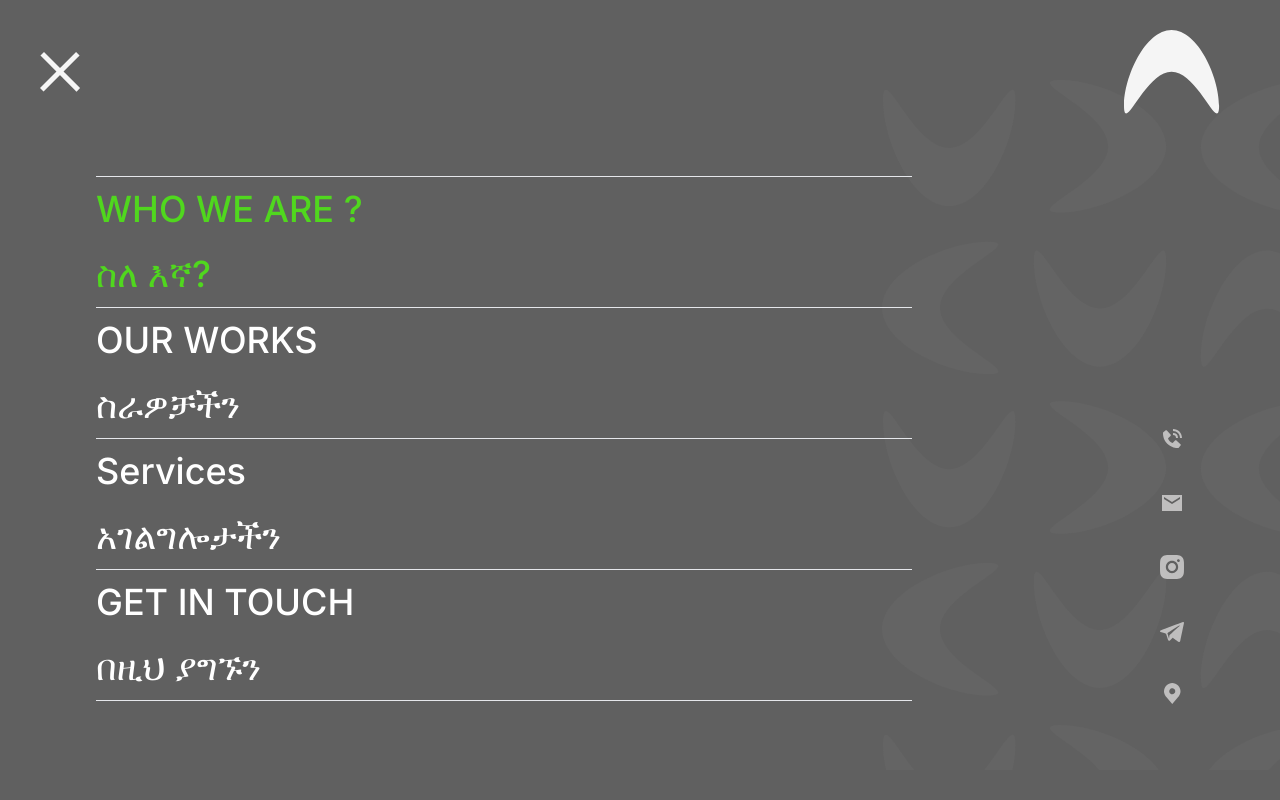
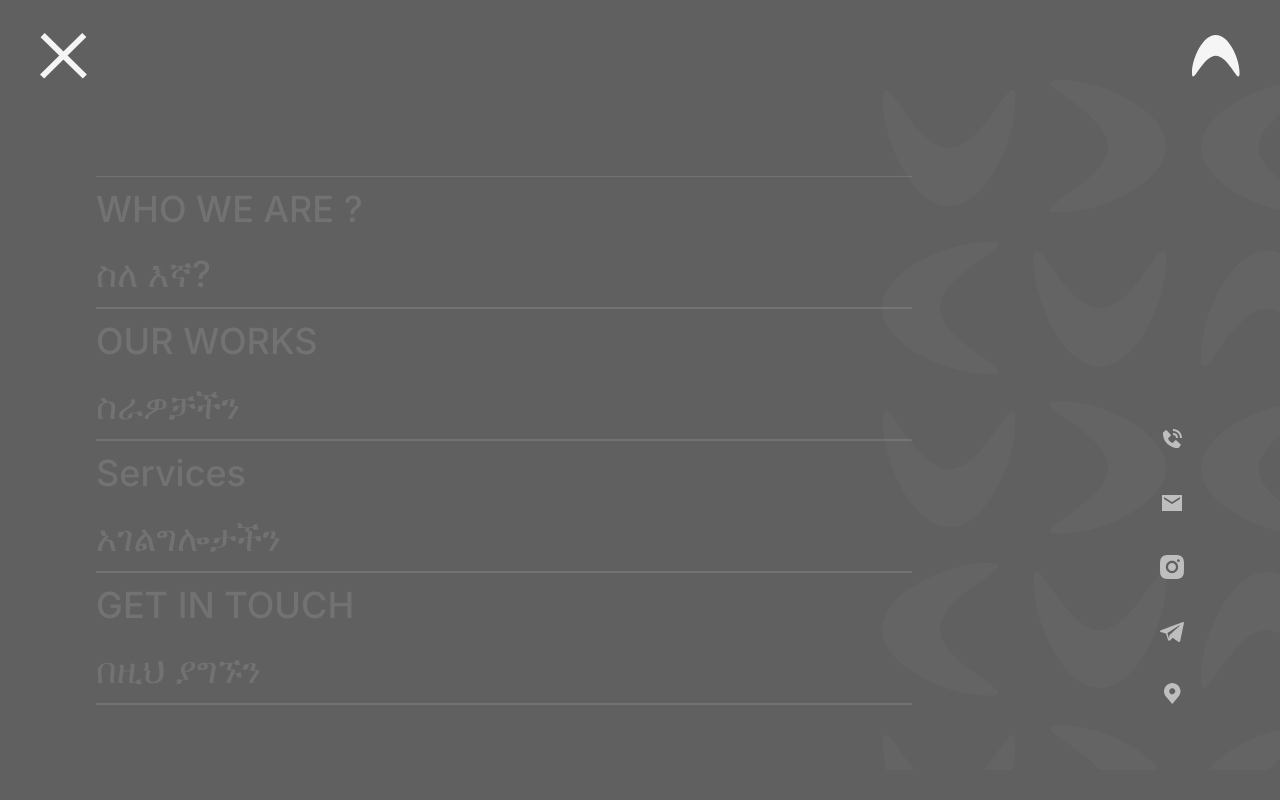
Before and after one commit to Aklilegetachew/AMDE, a Next.js app: page / in a window 1280 px wide. Both pictures are taken after a click on the button 41 px from the left and 52 px from the top of the page. Shown: the top 800 px of the page. Built offline with nearby package versions, Linux system fonts and the light colour scheme.

Commit message:
main page

```diff
--- a/src/app/Component/AnimatedMenu.tsx
+++ b/src/app/Component/AnimatedMenu.tsx
@@ -7,6 +7,7 @@ import BackgroundOverlay from "../../../public/backgroudoverlay.svg";
 import Socials from "../../../public/socials.svg";
 import Logo from "../../../public/logo-gray.svg";
 import X from "../../../public/x.svg";
+import Image from "next/image";
 
 const AnimatedMenu: React.FC = () => {
   const menuRef = useRef<HTMLDivElement | null>(null);
@@ -58,46 +59,64 @@ const AnimatedMenu: React.FC = () => {
           isOpen ? "translate-x-0 opacity-100" : "-translate-x-full opacity-0"
         }`}
       >
-        <nav className=" fixed w-full top-8 left-0 h-10 p-10  flex justify-between items-center">
+        <nav className=" fixed w-full top-8 left-0 px-10  flex justify-between items-center">
           <button onClick={toggleMenu} className="flex items-center">
-            <X className="w-auto h-auto" />
+            {/* <Image
+              src="/x.svg"
+              alt="Logo"
+
+              className="sm:w-8 md:w-18 lg:w-16 xl:w-24 object-contain"
+            /> */}
+
+            <img
+              src="/x.svg"
+              alt="Logo"
+              className="w-6 h-6 sm:w-8 sm:h-8 md:w-10 md:h-10 lg:w-12 lg:h-12 object-contain"
+            />
+            {/* <X className="sm:w-10 md:w-24 lg:w-26 xl:w-100" /> */}
           </button>
 
-          <div className="flex items-center">
+          {/* <div className="flex items-center">
             <Logo className="w-24 h-auto sm-below:w-16 mr-5 md:w-26 md:h-auto lg:w-30 lg:h-auto" />
+          </div> */}
+          <div className="flex items-center ">
+            <img
+              src="/logo-gray.svg"
+              alt="Logo"
+              className="w-6 h-6 sm:w-8 sm:h-8 md:w-10 md:h-10 lg:w-12 lg:h-12 object-contain"
+            />
           </div>
         </nav>
-        <div className="w-full flex p-24 justify-between">
-          <ul className="list-none pt-20 m-0 flex flex-col flex-grow flex-shrink-0 w-2/3">
-            <hr />
-            <li className=" font-lexend-deca text-4xl sm-below:text-xl font-medium leading-[65px] text-left  hover: text-[#50d71e]">
-              <div className=" flex flex-col">
+        <div className="w-full flex p-10 justify-between sm:p-24 ">
+          <ul className="list-none pt-20 m-0 flex flex-col w-full flex-grow flex-shrink-0 lg:w-2/3">
+            <li className="font-lexend-deca text-[#727272] text-4xl sm-below:text-xl font-medium leading-[65px] text-left  hover:text-[#F5F5F5]">
+              <div className="flex flex-col  justify-center items-center lg:justify-start lg:items-start border-y border-[#727272] hover:border-[#F5F5F5]">
                 <a href="#">WHO WE ARE ?</a>
                 <a href="#">ስለ እኛ?</a>
               </div>
             </li>
-            <hr />
-            <li className="font-lexend-deca text-4xl sm-below:text-xl font-medium leading-[65px] text-left">
-              <div className="flex flex-col">
+
+            <li className="font-lexend-deca text-[#727272] text-4xl sm-below:text-xl font-medium leading-[65px] text-left hover:text-[#F5F5F5]">
+              <div className="flex flex-col  justify-center items-center lg:justify-start lg:items-start border-y border-[#727272] hover:border-[#F5F5F5]">
                 <a href="#">OUR WORKS</a>
                 <a href="#">ስራዎቻችን</a>
               </div>
             </li>
-            <hr />
-            <li className="font-lexend-deca text-4xl sm-below:text-xl font-medium leading-[65px] text-left">
-              <div className="flex flex-col">
+
+            <li className="font-lexend-deca text-[#727272] text-4xl sm-below:text-xl font-medium leading-[65px] text-left hover:text-[#F5F5F5]">
+              <div className="flex flex-col  justify-center items-center lg:justify-start lg:items-start border-y border-[#727272] hover:border-[#F5F5F5]">
                 <a href="#">Services</a>
                 <a href="#">አገልግሎታችን</a>
               </div>
             </li>
-            <hr />
-            <li className="font-lexend-deca text-4xl sm-below:text-xl font-medium leading-[65px] text-left">
-              <div className="flex flex-col">
+            {/* <hr className="border-[#727272] hover:border-[#F5F5F5]" /> */}
+            <li className="font-lexend-deca text-[#727272] text-4xl sm-below:text-xl font-medium leading-[65px] text-left hover:text-[#F5F5F5]">
+              <div className="flex flex-col justify-center items-center lg:justify-start lg:items-start border-y border-[#727272] hover:border-[#F5F5F5]">
                 <a href="#">GET IN TOUCH</a>
                 <a href="#">በዚህ ያግኙን</a>
               </div>
             </li>
-            <hr />
+            <hr className="border-[#727272] hover:border-[#F5F5F5]" />
           </ul>
           <div className="flex items-end justify-end w-1/4">
             <BackgroundOverlay className=" absolute top-20 right-0 bg-cover bg-center" />
--- a/src/app/Component/Footer.tsx
+++ b/src/app/Component/Footer.tsx
@@ -3,11 +3,17 @@ import React from "react";
 const Footer: React.FC = () => {
   return (
     <footer>
-      <div className="bg-[#606060] w-full px-4 flex items-center justify-between">
-        <img src="/logo-namesmall.svg" alt="AMDE Consulting Architects &amp; Engineers" className="w-64 h-24" />
+      <div className="bg-[#606060] w-full px-4 flex items-center justify-between h-[8vh]">
+        <img
+          src="/logo-namesmall.svg"
+          alt="AMDE Consulting Architects &amp; Engineers"
+          className="w-64 h-10"
+        />
         <div className="flex items-center justify-between">
-          <p className="text-white text-sm font-normal">&copy; {new Date().getFullYear()} Copyright 2024 AMDE Consulting Architects &amp; Engineers</p>
-
+          <p className="text-white text-sm font-normal">
+            &copy; {new Date().getFullYear()} Copyright 2024 AMDE Consulting
+            Architects &amp; Engineers
+          </p>
         </div>
       </div>
     </footer>
--- a/src/app/Component/Header.tsx
+++ b/src/app/Component/Header.tsx
@@ -1,18 +1,40 @@
 import React from "react";
 import Link from "next/link";
+import Image from "next/image";
 
 import Logo from "../../../public/logo.svg";
-import AnimatedMenu from './AnimatedMenu';
+import AnimatedMenu from "./AnimatedMenu";
 
 const Header: React.FC = () => {
   return (
-    <header className="h-[15vh]">
-      <nav className="w-full p-4 pb-1 flex justify-between items-center ">
+    <header className="h-[15vh] sm:h-[8vh] md:h-[13vh]">
+      <nav className="w-full p-4 pb-1 flex justify-between items-center">
         <div className="flex items-center">
-        <AnimatedMenu />
+
+          <AnimatedMenu />
         </div>
-        <div className="flex items-center">
-          <Logo className="w-26 h-auto mr-5 md:w-26 md:h-auto lg:w-30 lg:h-auto" />
+        <div className="flex items-center ml-auto">
+          {/* Logo */}
+          {/* <div className="relative w-56 sm:w-20 md:w-24 lg:w-26 xl:w-30 h-auto">
+            <Image
+              src="/logo.png"
+              alt="Selected Image"
+              width={250}
+              layout="fill"
+              objectFit="contain" // Use 'contain' to scale the image proportionally
+              className="grayscale-0"
+            />
+          </div> */}
+
+          <div className="flex-shrink-0">
+            <Image
+              src="/logo.svg"
+              alt="Logo"
+              width={50}
+              height={50}
+              className="sm:w-10 md:w-24 lg:w-26 xl:w-100 object-contain"
+            />
+          </div>
         </div>
       </nav>
     </header>
--- a/src/app/Component/ui/layout-grid.tsx
+++ b/src/app/Component/ui/layout-grid.tsx
@@ -26,7 +26,7 @@ export const LayoutGrid = ({ cards }: { cards: Card[] }) => {
   };
 
   return (
-    <div className="w-full h-full p-10 grid grid-cols-1 md:grid-cols-3  max-w-7xl mx-auto gap-4 relative">
+    <div className="w-full h-full  grid grid-cols-1 md:grid-cols-3  max-w-full  gap-0 relative ">
       {cards.map((card, i) => (
         <div key={i} className={cn(card.className, "")}>
           <motion.div
@@ -35,15 +35,15 @@ export const LayoutGrid = ({ cards }: { cards: Card[] }) => {
               card.className,
               "relative overflow-hidden",
               selected?.id === card.id
-                ? "rounded-lg cursor-pointer absolute inset-0 h-1/2 w-full md:w-1/2 m-auto z-50 flex justify-center items-center flex-wrap flex-col"
+                ? " cursor-pointer absolute inset-0 h-1/2 w-full md:w-1/2 m-auto z-50 flex justify-center items-center flex-wrap flex-col"
                 : lastSelected?.id === card.id
-                ? "z-40 bg-white rounded-xl h-full w-full"
-                : "bg-white rounded-xl h-full w-full"
+                ? "z-40 bg-white  h-full w-full"
+                : "bg-white  h-full w-full"
             )}
             layoutId={`card-${card.id}`}
           >
             {selected?.id === card.id && <SelectedCard selected={selected} />}
-            <ImageComponent card={card} />
+            <ImageComponent card={card} isSelected={selected?.id === card.id} />
           </motion.div>
         </div>
       ))}
@@ -59,15 +59,23 @@ export const LayoutGrid = ({ cards }: { cards: Card[] }) => {
   );
 };
 
-const ImageComponent = ({ card }: { card: Card }) => {
+const ImageComponent = ({
+  card,
+  isSelected,
+}: {
+  card: Card;
+  isSelected: boolean;
+}) => {
   return (
     <motion.img
       layoutId={`image-${card.id}-image`}
       src={card.thumbnail}
-      height="500"
-      width="500"
+      // className={cn(
+      //   "w-full h-full object-cover  absolute transition duration-200"
+      // )}
       className={cn(
-        "object-cover object-top absolute inset-0 h-full w-full transition duration-200"
+        "w-full h-full object-cover grayscale  absolute transition duration-200",
+        isSelected ? "grayscale-0" : "hover:grayscale-0"
       )}
       alt="thumbnail"
     />
@@ -84,7 +92,7 @@ const SelectedCard = ({ selected }: { selected: Card | null }) => {
         animate={{
           opacity: 0.6,
         }}
-        className="absolute inset-0 h-full w-full bg-black opacity-60 z-10"
+        className="absolute inset-0 h-full w-full z-10"
       />
       <motion.div
         layoutId={`content-${selected?.id}`}
@@ -104,9 +112,22 @@ const SelectedCard = ({ selected }: { selected: Card | null }) => {
           duration: 0.3,
           ease: "easeInOut",
         }}
-        className="relative px-8 pb-4 z-[70]"
+        className="relative px-0 pb-0 z-[70]"
       >
-        {selected?.content}
+        {/* {selected?.content} */}
+
+        <Image
+          src={selected?.thumbnail || ""}
+          alt="Selected Image"
+          layout="fill"
+          objectFit="cover"
+          className="grayscale-0"
+        />
+        {selected?.content && (
+          <div className="absolute bottom-0 left-0 p-4 bg-black bg-opacity-50 text-white w-full">
+            {selected?.content}
+          </div>
+        )}
       </motion.div>
     </div>
   );
--- a/src/app/page.tsx
+++ b/src/app/page.tsx
@@ -7,79 +7,89 @@ import OurWork from "./Component/OurWork";
 import Services from "./Component/Services";
 import GetInTouch from "./Component/GetInTouch";
 import Footer from "./Component/Footer";
+import { LayoutGrid } from "./Component/ui/layout-grid";
 export default function Home() {
-  interface ImageData {
-    src: string;
-    alt: string;
-  }
-  const images: ImageData[] = [
-    { src: "/Hillhouseinterior.jpg", alt: "Image 1" },
-    { src: "/meskelSquare2.jpg", alt: "Image 2" },
-    { src: "/mazegaja.jpg", alt: "Image 2" },
-    { src: "/Hillhouseinterior.jpg", alt: "Image 1" },
-    { src: "/mazegaja.jpg", alt: "Image 2" },
-    { src: "/meskelSquare2.jpg", alt: "Image 2" },
-    { src: "/Hillhousefront.jpg", alt: "Image 2" },
+  type Card = {
+    id: number;
+    content: JSX.Element | React.ReactNode | string;
+    className: string;
+    thumbnail: string;
+  };
+
+  const images: Card[] = [
+    {
+      id: 1,
+      content: <p>Image 1 Content</p>,
+      className: " row-span-3",
+      thumbnail: "/Hillhouseinterior.jpg",
+    },
+    {
+      id: 2,
+      content: <p>Image 2 Content</p>,
+      className: "row-span-2",
+      thumbnail: "/mazegaja.jpg",
+    },
+    {
+      id: 3,
+      content: <p>Image 3 Content</p>,
+      className: "row-span-3 object-bottom",
+      thumbnail: "/meskelSquare2.jpg",
+    },
+
+    {
+      id: 7,
+      content: <p>Image 7 Content</p>,
+      className: "row-span-3",
+      thumbnail: "/Hillhousefront.jpg",
+    },
+    {
+      id: 8,
+      content: <p>Image 8 Content</p>,
+      className: "row-span-2",
+      thumbnail: "/Greentowerinterior.jpg",
+    },
+    {
+      id: 10,
+      content: <p>Image 10 Content</p>,
+      className: "row-span-2",
+      thumbnail: "/Hillhouse.jpg",
+    },
+    {
+      id: 13,
+      content: <p>Image 13 Content</p>,
+      className: "col-span-2 row-span-3 object-bottom",
+      thumbnail: "/meskelSquarecrop.jpg",
+    },
+    {
+      id: 9,
+      content: <p>Image 9 Content</p>,
+      className: "row-span-2 row-span-3",
+      thumbnail: "/Greentowerinteriorside.jpg",
+    },
+
+    // {
+    //   id: 11,
+    //   content: <p>Image 11 Content</p>,
+    //   className: "",
+    //   thumbnail: "/Hillhouse2.jpg",
+    // },
+    // {
+    //   id: 12,
+    //   content: <p>Image 12 Content</p>,
+    //   className: "",
+    //   thumbnail: "/Hillhouseside.jpg",
+    // },
+
     // ... more images
   ];
 
   return (
-    <main className="h-screen">
+    <main className="min-h-screen min-w-full flex flex-col h-screen">
       <Header />
-      <div className="">
-        <div className="grid grid-cols-3 grid-rows-8 gap-0 h-full">
-          <div className="bg-red-200  row-span-6">
-            {" "}
-            <img
-              src={images[1].src}
-              alt={images[1].alt}
-              className="w-full h-full object-cover grayscale hover:grayscale-0 "
-            />
-          </div>
-          <div className="bg-yellow-300  row-span-3">
-            <img
-              src={images[6].src}
-              alt={images[6].alt}
-              className="w-full h-full object-cover grayscale hover:grayscale-0"
-            />
-          </div>
-          <div className="bg-gray-400 row-span-6 ">
-            <img
-              src={images[1].src}
-              alt={images[1].alt}
-              className="w-full h-full object-cover grayscale hover:grayscale-0"
-            />
-          </div>
-          <div className="bg-gray-200  row-span-5">
-            <img
-              src={images[0].src}
-              alt={images[0].alt}
-              className="w-full h-full object-cover grayscale hover:grayscale-0"
-            />
-          </div>
-          <div className="bg-gray-300  row-span-3">
-            <img
-              src={images[0].src}
-              alt={images[0].alt}
-              className="w-full h-full object-cover grayscale hover:grayscale-0 "
-            />
-          </div>
-          <div className="bg-gray-400  row-span-3">
-            <img
-              src={images[0].src}
-              alt={images[0].alt}
-              className="w-full h-full object-cover grayscale hover:grayscale-0 "
-            />
-          </div>
-          <div className="bg-gray-200">scroll down </div>
-        </div>
+      <div className="h-[89vh]">
+        <LayoutGrid cards={images} />
       </div>
-      <Whoarewe />
-      <OurWork />
-      <Services />
-      <GetInTouch />
       <Footer />
     </main>
-
   );
 }
--- /dev/null
+++ b/src/app/storeOld.tsx
@@ -0,0 +1,85 @@
+import Image from "next/image";
+import Header from "./Component/Header";
+import ImageGallary from "./Component/ImageGallary";
+import ImageCard from "./Component/ImageCard";
+import Whoarewe from "./Component/Whoarewe";
+import OurWork from "./Component/OurWork";
+import Services from "./Component/Services";
+import GetInTouch from "./Component/GetInTouch";
+import Footer from "./Component/Footer";
+export default function Home() {
+  interface ImageData {
+    src: string;
+    alt: string;
+  }
+  const images: ImageData[] = [
+    { src: "/Hillhouseinterior.jpg", alt: "Image 1" },
+    { src: "/meskelSquare2.jpg", alt: "Image 2" },
+    { src: "/mazegaja.jpg", alt: "Image 2" },
+    { src: "/Hillhouseinterior.jpg", alt: "Image 1" },
+    { src: "/mazegaja.jpg", alt: "Image 2" },
+    { src: "/meskelSquare2.jpg", alt: "Image 2" },
+    { src: "/Hillhousefront.jpg", alt: "Image 2" },
+    // ... more images
+  ];
+
+  return (
+    <main className="h-screen">
+      <Header />
+      <div className="">
+        <div className="grid grid-cols-3 grid-rows-8 gap-0 h-full">
+          <div className="bg-red-200  row-span-6">
+            {" "}
+            <img
+              src={images[1].src}
+              alt={images[1].alt}
+              className="w-full h-full object-cover grayscale hover:grayscale-0 "
+            />
+          </div>
+          <div className="bg-yellow-300  row-span-3">
+            <img
+              src={images[6].src}
+              alt={images[6].alt}
+              className="w-full h-full object-cover grayscale hover:grayscale-0"
+            />
+          </div>
+          <div className="bg-gray-400 row-span-6 ">
+            <img
+              src={images[1].src}
+              alt={images[1].alt}
+              className="w-full h-full object-cover grayscale hover:grayscale-0"
+            />
+          </div>
+          <div className="bg-gray-200  row-span-5">
+            <img
+              src={images[0].src}
+              alt={images[0].alt}
+              className="w-full h-full object-cover grayscale hover:grayscale-0"
+            />
+          </div>
+          <div className="bg-gray-300  row-span-3">
+            <img
+              src={images[0].src}
+              alt={images[0].alt}
+              className="w-full h-full object-cover grayscale hover:grayscale-0 "
+            />
+          </div>
+          <div className="bg-gray-400  row-span-3">
+            <img
+              src={images[0].src}
+              alt={images[0].alt}
+              className="w-full h-full object-cover grayscale hover:grayscale-0 "
+            />
+          </div>
+          <div className="bg-gray-200">scroll down </div>
+        </div>
+      </div>
+      <Whoarewe />
+      <OurWork />
+      <Services />
+      <GetInTouch />
+      <Footer />
+    </main>
+
+  );
+}
```
Also changed, not shown: public/logo.png (added), public/meskelSquarecrop.jpg (added).
